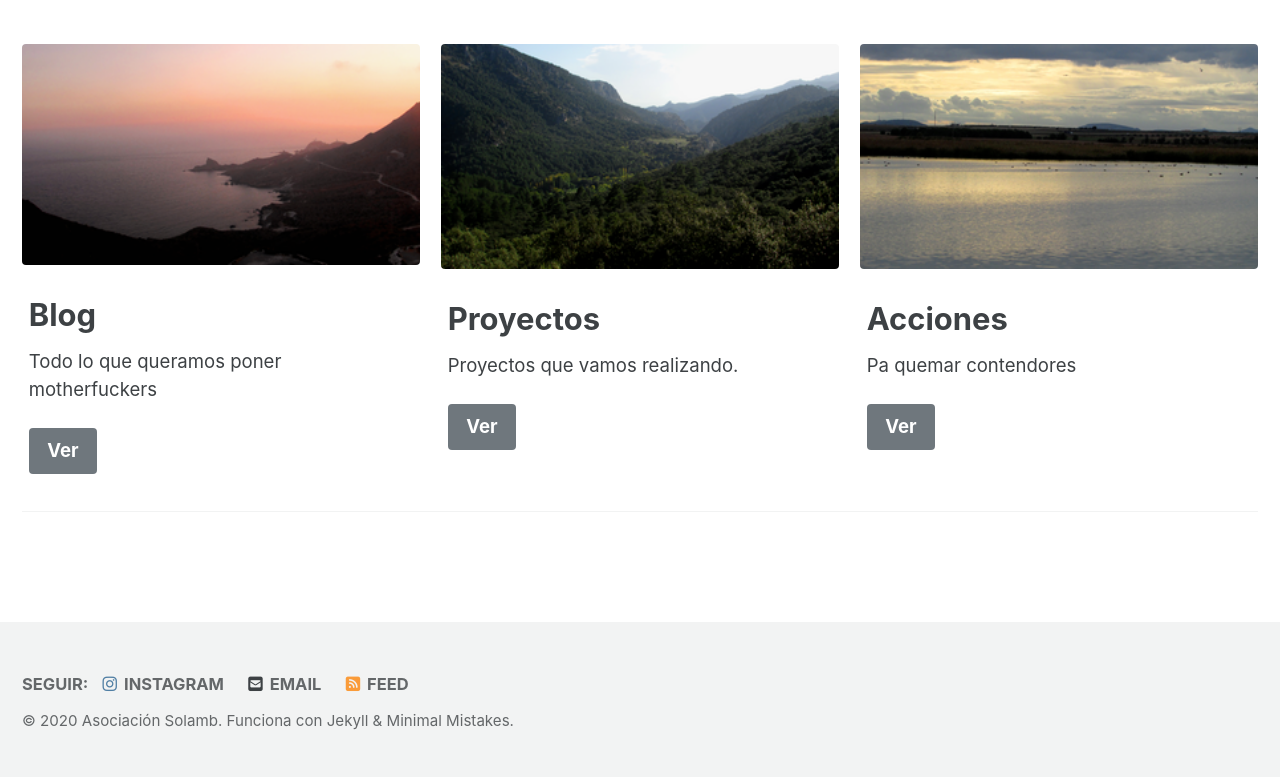
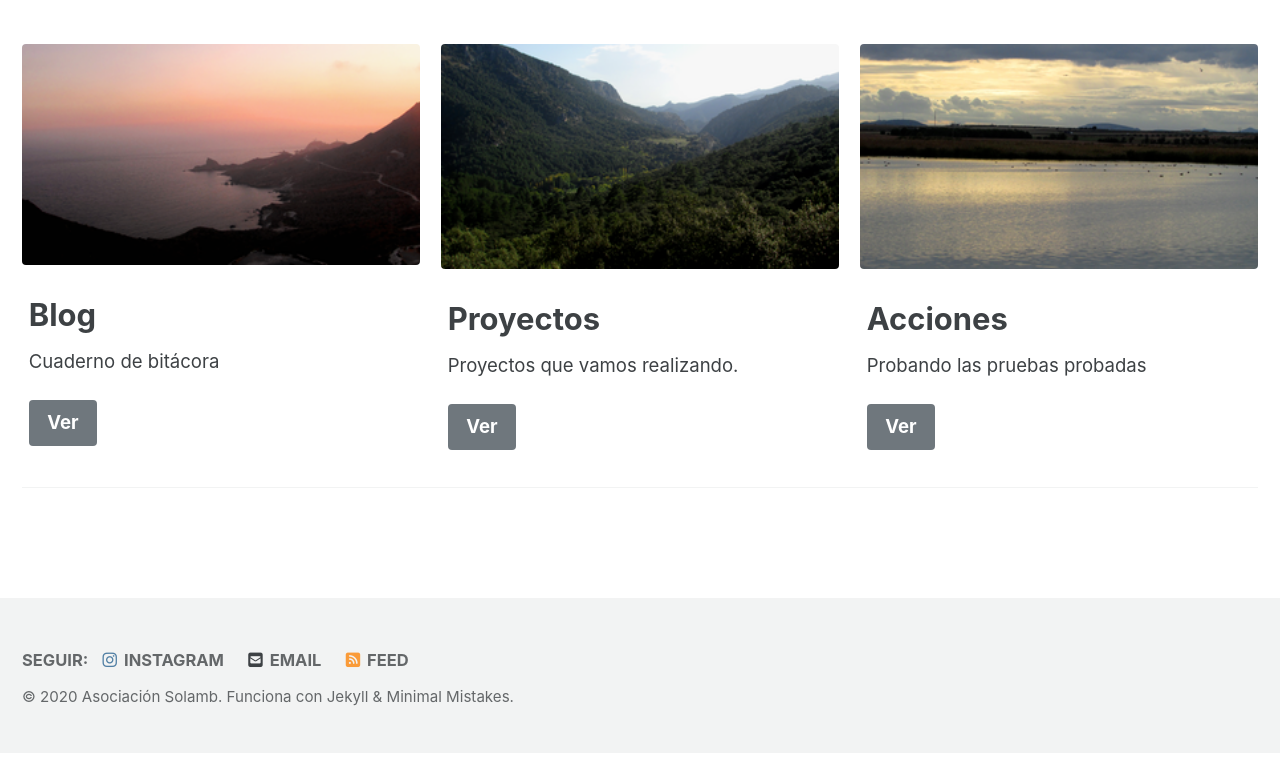
Before and after one commit to asociacionsolamb/asociacionsolamb, a Jekyll site: the page built from _pages/home.md, in a window 1280 px wide. Shown: the part 310-1087 px from the top of the page. Built offline with Jekyll 4.4.1, drawn with Linux system fonts in a browser that asks for light colours; cached includes are drawn as plain includes; nearby versions of some CDN libraries; after the commit the page ends 1063 px from its top, so only the background shows below that.

Commit message:
"second one"

```diff
--- a/_pages/home.md
+++ b/_pages/home.md
@@ -10,7 +10,7 @@ feature_row:
   - image_path: "/assets/images/headers/cabo_waters_200x.png"
     url: /Blog/
     title: "Blog"
-    excerpt: "Todo lo que queramos poner motherfuckers"
+    excerpt: "Cuaderno de bitácora"
     btn_class: "btn--primary"
     btn_label: "Ver"
   - image_path: "/assets/images/headers/valle_guadalentin.png"
@@ -22,7 +22,7 @@ feature_row:
   - image_path: "/assets/images/headers/laguna_veguilla.png"
     url: /Acciones/
     title: "Acciones"
-    excerpt: "Pa quemar contendores"
+    excerpt: "Probando las pruebas probadas"
     btn_class: "btn--primary"
     btn_label: "Ver"
 ---
```
